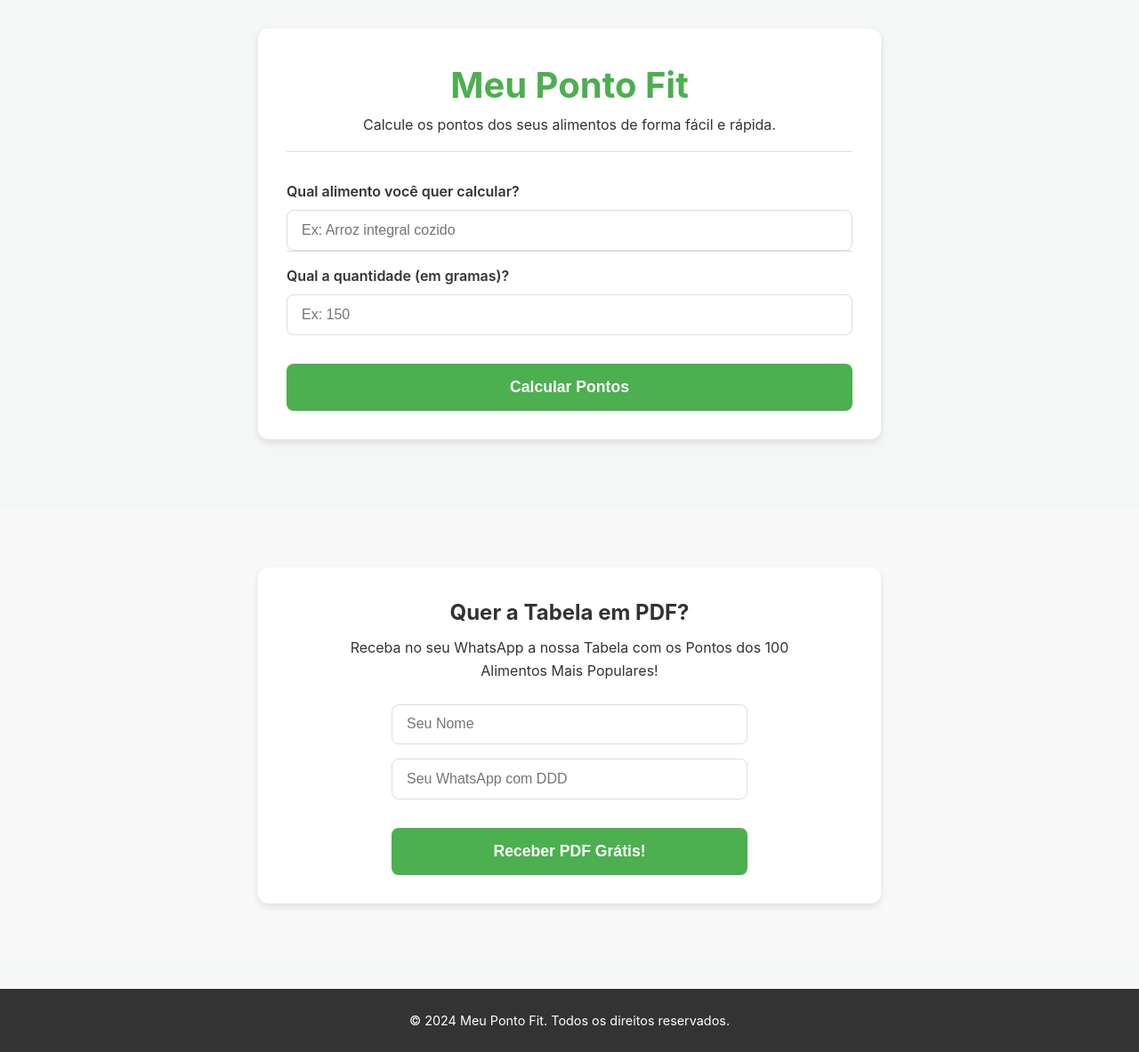
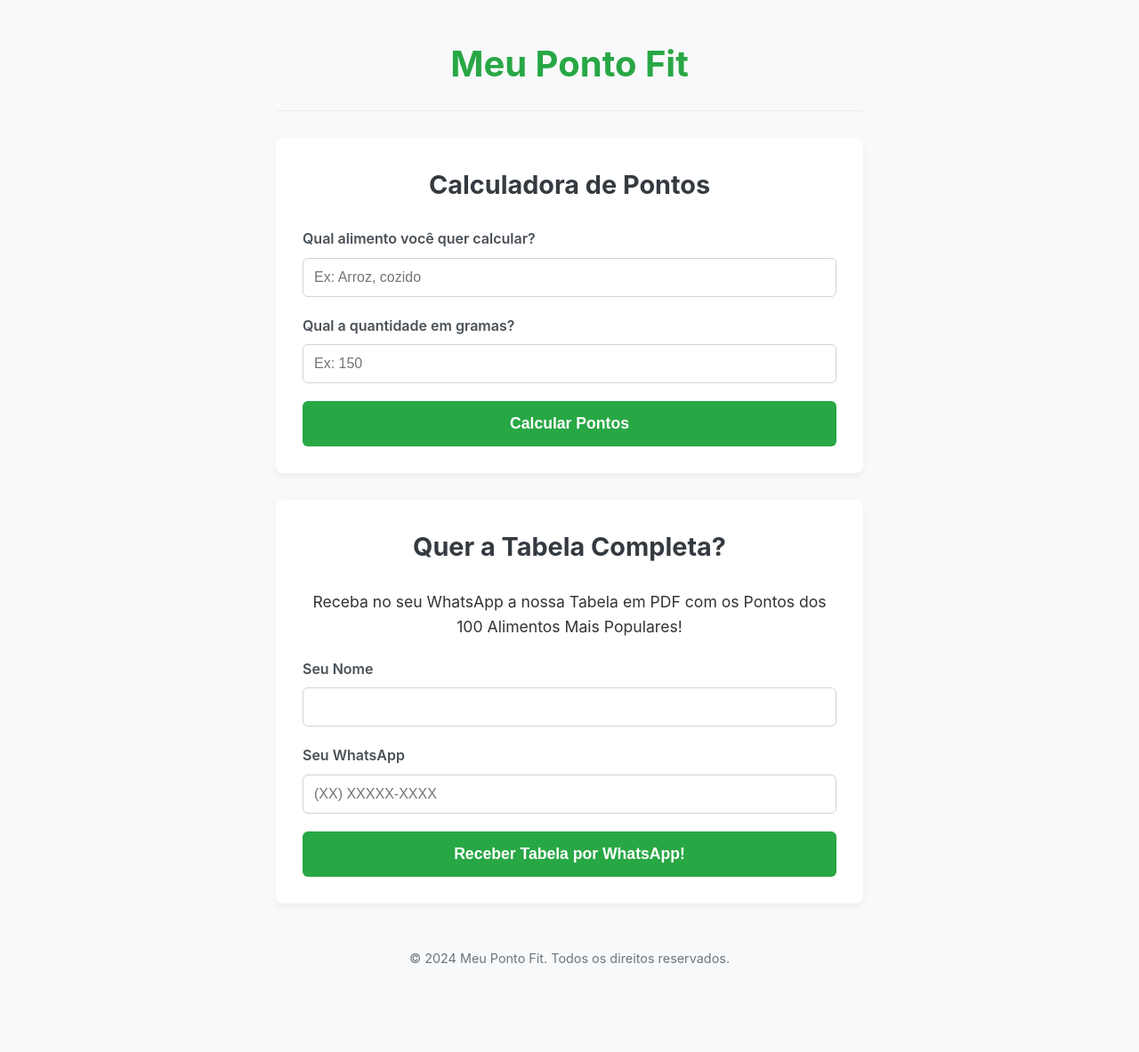
Before and after one commit to kaissanproject/meu-ponto-fit, a Flask app: page / in a window 1280 px wide. Shown: the whole page at 89% size. After the commit the page ends 1083 px from the top, so only its background shows below. Run offline with Flask 3, Linux system fonts and the light colour scheme; some libraries are stand-ins or nearby versions.

Commit message:
Update index.html

```diff
--- a/templates/index.html
+++ b/templates/index.html
@@ -5,372 +5,323 @@
     <meta name="viewport" content="width=device-width, initial-scale=1.0">
     <title>Meu Ponto Fit - Calculadora de Dieta dos Pontos</title>
     <style>
-        /* --- Estilo Geral e Reset --- */
-        :root {
-            --cor-principal: #4CAF50; /* Verde motivador */
-            --cor-principal-hover: #45a049;
-            --cor-fundo: #FFFFFF;
-            --cor-texto: #333333;
-            --cor-borda: #DDDDDD;
-            --sombra-caixa: 0 4px 8px rgba(0, 0, 0, 0.1);
-        }
-
+        /* CSS Reset Básico */
         * {
             margin: 0;
             padding: 0;
             box-sizing: border-box;
         }
 
+        /* Estilos Gerais */
         body {
-            font-family: -apple-system, BlinkMacSystemFont, 'Segoe UI', Roboto, Oxygen, Ubuntu, Cantarell, 'Open Sans', 'Helvetica Neue', sans-serif;
-            background-color: #F4F7F6;
-            color: var(--cor-texto);
+            font-family: -apple-system, BlinkMacSystemFont, 'Segoe UI', Roboto, 'Helvetica Neue', Arial, sans-serif;
+            background-color: #f8f9fa;
+            color: #333;
             line-height: 1.6;
-            display: flex;
-            flex-direction: column;
-            min-height: 100vh;
         }
 
-        /* --- Layout Principal --- */
         .container {
-            width: 90%;
             max-width: 700px;
-            margin: 2rem auto;
-            padding: 2rem;
-            background-color: var(--cor-fundo);
-            border-radius: 12px;
-            box-shadow: var(--sombra-caixa);
+            margin: 0 auto;
+            padding: 20px;
         }
 
-        main {
-            flex-grow: 1;
+        /* Cabeçalho */
+        .header {
+            text-align: center;
+            padding: 20px 0;
+            border-bottom: 1px solid #e9ecef;
+            margin-bottom: 30px;
         }
 
-        /* --- Cabeçalho --- */
-        header {
-            text-align: center;
-            margin-bottom: 2rem;
-            padding-bottom: 1rem;
-            border-bottom: 1px solid var(--cor-borda);
-        }
-
-        header h1 {
-            color: var(--cor-principal);
+        .header h1 {
             font-size: 2.5rem;
+            color: #28a745; /* Verde principal */
             font-weight: 700;
         }
 
-        /* --- Seção da Calculadora --- */
-        .calculadora-form {
-            display: flex;
-            flex-direction: column;
-            gap: 1rem;
+        /* Seções */
+        .section {
+            background-color: #ffffff;
+            padding: 30px;
+            border-radius: 8px;
+            box-shadow: 0 4px 6px rgba(0, 0, 0, 0.05);
+            margin-bottom: 30px;
         }
 
+        .section h2 {
+            text-align: center;
+            margin-bottom: 25px;
+            font-size: 1.8rem;
+            color: #343a40;
+        }
+
+        /* Formulário da Calculadora */
         .form-group {
-            display: flex;
-            flex-direction: column;
+            margin-bottom: 20px;
+            position: relative; /* Necessário para o autocomplete */
         }
 
         .form-group label {
-            margin-bottom: 0.5rem;
+            display: block;
+            margin-bottom: 8px;
             font-weight: 600;
+            color: #495057;
         }
 
         .form-group input {
-            padding: 0.8rem 1rem;
-            border: 1px solid var(--cor-borda);
-            border-radius: 8px;
+            width: 100%;
+            padding: 12px;
+            border: 1px solid #ced4da;
+            border-radius: 6px;
             font-size: 1rem;
-            width: 100%;
-            transition: border-color 0.3s ease;
+            transition: border-color 0.2s;
         }
 
         .form-group input:focus {
             outline: none;
-            border-color: var(--cor-principal);
+            border-color: #28a745;
+            box-shadow: 0 0 0 3px rgba(40, 167, 69, 0.2);
         }
 
-        /* Estilo para o Autocomplete */
-        .autocomplete-container {
-            position: relative;
-        }
-
-        .autocomplete-results {
+        /* Estilos do Autocomplete */
+        .autocomplete-items {
             position: absolute;
+            border: 1px solid #d4d4d4;
+            border-bottom: none;
+            border-top: none;
+            z-index: 99;
             top: 100%;
             left: 0;
             right: 0;
-            background: var(--cor-fundo);
-            border: 1px solid var(--cor-borda);
-            border-top: none;
-            border-radius: 0 0 8px 8px;
             max-height: 200px;
             overflow-y: auto;
-            z-index: 1000;
         }
 
-        .autocomplete-item {
-            padding: 0.75rem 1rem;
+        .autocomplete-items div {
+            padding: 10px;
             cursor: pointer;
+            background-color: #fff;
+            border-bottom: 1px solid #d4d4d4;
         }
 
-        .autocomplete-item:hover {
-            background-color: #f0f0f0;
+        .autocomplete-items div:hover {
+            background-color: #e9e9e9;
         }
 
-        /* --- Botão Principal --- */
-        .btn-calcular {
-            background-color: var(--cor-principal);
-            color: white;
-            padding: 1rem;
+        /* Botão */
+        .btn {
+            display: block;
+            width: 100%;
+            padding: 15px;
+            background-color: #28a745;
+            color: #ffffff;
             border: none;
-            border-radius: 8px;
+            border-radius: 6px;
             font-size: 1.1rem;
-            font-weight: 600;
+            font-weight: 700;
             cursor: pointer;
-            transition: background-color 0.3s ease, transform 0.2s ease;
-            margin-top: 1rem;
+            transition: background-color 0.2s, transform 0.1s;
         }
 
-        .btn-calcular:hover {
-            background-color: var(--cor-principal-hover);
-            transform: translateY(-2px);
+        .btn:hover {
+            background-color: #218838;
         }
 
-        /* --- Seção de Resultado --- */
+        .btn:active {
+            transform: translateY(1px);
+        }
+
+        /* Seção de Resultados */
         #resultado {
-            margin-top: 2rem;
+            margin-top: 25px;
+            padding: 20px;
+            background-color: #e2f5e7;
+            border-left: 5px solid #28a745;
+            border-radius: 6px;
             text-align: center;
-            padding: 1.5rem;
-            background-color: #e8f5e9; /* Verde bem claro */
-            border-radius: 8px;
-            border-left: 5px solid var(--cor-principal);
+            font-size: 1.2rem;
+            font-weight: 600;
             display: none; /* Começa escondido */
         }
 
-        #resultado p {
-            font-size: 1.2rem;
+        #resultado span {
+            color: #155724;
         }
 
-        #resultado .pontos {
-            font-size: 2.5rem;
-            font-weight: 700;
-            color: var(--cor-principal);
+        /* Seção de Leads */
+        .lead-section p {
+            text-align: center;
+            margin-bottom: 20px;
+            font-size: 1.1rem;
         }
 
-        /* --- Seção de Leads --- */
-        .leads-section {
+        /* Rodapé */
+        .footer {
             text-align: center;
-            margin-top: 3rem;
-            padding: 2rem;
-            background-color: #f9f9f9;
-        }
-
-        .leads-section h2 {
-            margin-bottom: 0.5rem;
-        }
-
-        .leads-section p {
-            margin-bottom: 1.5rem;
-            max-width: 500px;
-            margin-left: auto;
-            margin-right: auto;
-        }
-
-        .leads-form {
-            display: flex;
-            flex-direction: column;
-            gap: 1rem;
-            max-width: 400px;
-            margin: 0 auto;
-        }
-
-        /* --- Rodapé --- */
-        footer {
-            text-align: center;
-            padding: 1.5rem;
-            margin-top: 2rem;
-            background-color: #333;
-            color: white;
+            padding: 20px 0;
+            color: #6c757d;
             font-size: 0.9rem;
         }
     </style>
 </head>
 <body>
 
-    <main>
-        <div class="container">
-            <header>
-                <h1>Meu Ponto Fit</h1>
-                <p>Calcule os pontos dos seus alimentos de forma fácil e rápida.</p>
-            </header>
+    <div class="container">
+        <!-- CABEÇALHO -->
+        <header class="header">
+            <h1>Meu Ponto Fit</h1>
+        </header>
 
-            <section class="calculadora">
-                <form id="calculadoraForm" class="calculadora-form">
-                    <div class="form-group autocomplete-container">
+        <main>
+            <!-- SEÇÃO DA CALCULADORA -->
+            <section class="section">
+                <h2>Calculadora de Pontos</h2>
+                <form id="calculadoraForm">
+                    <div class="form-group" id="autocomplete-container">
                         <label for="alimento">Qual alimento você quer calcular?</label>
-                        <input type="text" id="alimento" name="alimento" placeholder="Ex: Arroz integral cozido" required autocomplete="off">
-                        <div id="autocompleteResults" class="autocomplete-results"></div>
+                        <input type="text" id="alimento" name="alimento" placeholder="Ex: Arroz, cozido" required autocomplete="off">
                     </div>
-
                     <div class="form-group">
-                        <label for="quantidade">Qual a quantidade (em gramas)?</label>
+                        <label for="quantidade">Qual a quantidade em gramas?</label>
                         <input type="number" id="quantidade" name="quantidade" placeholder="Ex: 150" required>
                     </div>
-
-                    <button type="submit" class="btn-calcular">Calcular Pontos</button>
+                    <button type="submit" class="btn">Calcular Pontos</button>
                 </form>
 
-                <div id="resultado">
-                    <!-- O resultado será inserido aqui pelo JavaScript -->
-                </div>
+                <!-- Área para exibir o resultado -->
+                <div id="resultado"></div>
             </section>
-        </div>
-    </main>
 
-    <section class="leads-section">
-        <div class="container">
-            <h2>Quer a Tabela em PDF?</h2>
-            <p>Receba no seu WhatsApp a nossa Tabela com os Pontos dos 100 Alimentos Mais Populares!</p>
-            <!--
-                IMPORTANTE: Substitua a action pela URL do seu formulário do Formspree.
-                Exemplo: action="https://formspree.io/f/xxxxxxxx"
-            -->
-            <form action="SEU_ENDPOINT_DO_FORMSPREE_AQUI" method="POST" class="leads-form">
-                <div class="form-group">
-                    <input type="text" name="Nome" placeholder="Seu Nome" required>
-                </div>
-                <div class="form-group">
-                    <input type="text" name="WhatsApp" placeholder="Seu WhatsApp com DDD" required>
-                </div>
-                <button type="submit" class="btn-calcular">Receber PDF Grátis!</button>
-            </form>
-        </div>
-    </section>
+            <!-- SEÇÃO DE CAPTURA DE LEADS -->
+            <section class="section lead-section">
+                <h2>Quer a Tabela Completa?</h2>
+                <p>Receba no seu WhatsApp a nossa Tabela em PDF com os Pontos dos 100 Alimentos Mais Populares!</p>
+                <!--
+                    !!!! IMPORTANTE !!!!
+                    COLE A SUA URL DO FORMSPREE AQUI EMBAIXO, NO LUGAR DE "SEU_ENDPOINT_DO_FORMSPREE_AQUI"
+                -->
+                <form action="https://formspree.io/f/mrbyleoq" method="POST">
+                    <div class="form-group">
+                        <label for="nome">Seu Nome</label>
+                        <input type="text" id="nome" name="name" required>
+                    </div>
+                    <div class="form-group">
+                        <label for="whatsapp">Seu WhatsApp</label>
+                        <input type="text" id="whatsapp" name="whatsapp" placeholder="(XX) XXXXX-XXXX" required>
+                    </div>
+                    <button type="submit" class="btn">Receber Tabela por WhatsApp!</button>
+                </form>
+            </section>
+        </main>
 
-    <footer>
-        <p>&copy; 2024 Meu Ponto Fit. Todos os direitos reservados.</p>
-    </footer>
+        <!-- RODAPÉ -->
+        <footer class="footer">
+            <p>&copy; 2024 Meu Ponto Fit. Todos os direitos reservados.</p>
+        </footer>
+    </div>
 
     <script>
-        // --- Lógica do Frontend ---
-
-        // Seleciona os elementos do HTML que vamos manipular
+    document.addEventListener('DOMContentLoaded', function() {
         const form = document.getElementById('calculadoraForm');
         const alimentoInput = document.getElementById('alimento');
-        const quantidadeInput = document.getElementById('quantidade');
         const resultadoDiv = document.getElementById('resultado');
-        const autocompleteResultsDiv = document.getElementById('autocompleteResults');
+        let currentFocus = -1;
 
-        let debounceTimer;
+        // --- LÓGICA DO AUTOCOMPLETE ---
+        alimentoInput.addEventListener('input', function(e) {
+            const query = this.value;
+            closeAllLists();
+            if (!query || query.length < 2) {
+                return false;
+            }
+            currentFocus = -1;
 
-        // --- Lógica do Autocomplete ---
-        alimentoInput.addEventListener('input', () => {
-            const query = alimentoInput.value;
+            // Cria a div que vai conter os itens do autocomplete
+            const autocompleteList = document.createElement('DIV');
+            autocompleteList.setAttribute('id', this.id + 'autocomplete-list');
+            autocompleteList.setAttribute('class', 'autocomplete-items');
+            this.parentNode.appendChild(autocompleteList);
 
-            // Limpa o timer anterior para evitar múltiplas requisições rápidas
-            clearTimeout(debounceTimer);
+            // Faz a requisição para a API de busca do Flask
+            fetch(`/search?q=${query}`)
+                .then(response => response.json())
+                .then(data => {
+                    data.forEach(item => {
+                        // Cria um item para cada sugestão
+                        const itemDiv = document.createElement('DIV');
+                        itemDiv.innerHTML = "<strong>" + item.substr(0, query.length) + "</strong>";
+                        itemDiv.innerHTML += item.substr(query.length);
+                        itemDiv.innerHTML += "<input type='hidden' value='" + item + "'>";
 
-            if (query.length < 2) {
-                autocompleteResultsDiv.innerHTML = '';
-                autocompleteResultsDiv.style.display = 'none';
-                return;
-            }
-
-            // Configura um novo timer. A busca só acontece após 300ms sem digitação.
-            debounceTimer = setTimeout(() => {
-                fetch(`/search?q=${encodeURIComponent(query)}`)
-                    .then(response => response.json())
-                    .then(data => {
-                        displayAutocomplete(data);
-                    })
-                    .catch(error => console.error('Erro na busca:', error));
-            }, 300);
+                        itemDiv.addEventListener('click', function(e) {
+                            alimentoInput.value = this.getElementsByTagName('input')[0].value;
+                            closeAllLists();
+                        });
+                        autocompleteList.appendChild(itemDiv);
+                    });
+                })
+                .catch(error => console.error('Erro no autocomplete:', error));
         });
 
-        function displayAutocomplete(items) {
-            if (items.length === 0) {
-                autocompleteResultsDiv.style.display = 'none';
-                return;
+        function closeAllLists(elmnt) {
+            const items = document.getElementsByClassName('autocomplete-items');
+            for (let i = 0; i < items.length; i++) {
+                if (elmnt != items[i] && elmnt != alimentoInput) {
+                    items[i].parentNode.removeChild(items[i]);
+                }
             }
-
-            autocompleteResultsDiv.innerHTML = '';
-            items.forEach(item => {
-                const itemDiv = document.createElement('div');
-                itemDiv.className = 'autocomplete-item';
-                itemDiv.textContent = item;
-                itemDiv.addEventListener('click', () => {
-                    alimentoInput.value = item;
-                    autocompleteResultsDiv.innerHTML = '';
-                    autocompleteResultsDiv.style.display = 'none';
-                });
-                autocompleteResultsDiv.appendChild(itemDiv);
-            });
-            autocompleteResultsDiv.style.display = 'block';
         }
 
-        // Esconde os resultados do autocomplete se o usuário clicar fora
-        document.addEventListener('click', function(event) {
-            if (!alimentoInput.contains(event.target)) {
-                autocompleteResultsDiv.style.display = 'none';
-            }
+        document.addEventListener('click', function (e) {
+            closeAllLists(e.target);
         });
 
+        // --- LÓGICA DO CÁLCULO DE PONTOS ---
+        form.addEventListener('submit', function(event) {
+            event.preventDefault(); // Impede o recarregamento da página
 
-        // --- Lógica do Cálculo ---
-        form.addEventListener('submit', function(event) {
-            // Previne o comportamento padrão do formulário, que é recarregar a página
-            event.preventDefault();
+            const alimento = alimentoInput.value;
+            const quantidade = document.getElementById('quantidade').value;
 
-            const food = alimentoInput.value;
-            const quantity = quantidadeInput.value;
+            // Mostra uma mensagem de carregando...
+            resultadoDiv.style.display = 'block';
+            resultadoDiv.innerHTML = '<span>Calculando...</span>';
 
-            // Mostra um feedback visual no botão enquanto calcula
-            const submitButton = form.querySelector('.btn-calcular');
-            submitButton.textContent = 'Calculando...';
-            submitButton.disabled = true;
-
-            // Envia os dados para o backend (nosso app.py)
+            // Faz a requisição para a API de cálculo do Flask
             fetch('/calculate', {
                 method: 'POST',
                 headers: {
                     'Content-Type': 'application/json',
                 },
-                body: JSON.stringify({ food: food, quantity: quantity }),
+                body: JSON.stringify({
+                    alimento: alimento,
+                    quantidade: quantidade
+                })
             })
             .then(response => response.json())
             .then(data => {
-                // Atualiza a interface com o resultado ou com uma mensagem de erro
                 if (data.error) {
-                    displayResult(`
-                        <p><strong>Erro:</strong> ${data.error}</p>
-                    `);
+                    // Se o backend retornar um erro, exibe a mensagem de erro
+                    resultadoDiv.innerHTML = `<span style="color: #721c24;">Erro: ${data.error}</span>`;
+                    resultadoDiv.style.backgroundColor = '#f8d7da';
+                    resultadoDiv.style.borderColor = '#f5c6cb';
                 } else {
-                    displayResult(`
-                        <p>${data.quantity}g de <strong>${data.food_name}</strong> equivalem a:</p>
-                        <p class="pontos">${data.pontos} pontos</p>
-                    `);
+                    // Se for sucesso, exibe o resultado formatado
+                    resultadoDiv.innerHTML = `<span>${data.quantidade}g de ${data.alimento} equivale(m) a <strong>${data.pontos} pontos</strong>.</span>`;
+                    resultadoDiv.style.backgroundColor = '#e2f5e7';
+                    resultadoDiv.style.borderColor = '#28a745';
                 }
             })
             .catch(error => {
+                // Erro de conexão ou rede
                 console.error('Erro ao calcular:', error);
-                displayResult(`
-                    <p><strong>Erro:</strong> Não foi possível conectar ao servidor. Tente novamente mais tarde.</p>
-                `);
-            })
-            .finally(() => {
-                // Restaura o botão ao estado original
-                submitButton.textContent = 'Calcular Pontos';
-                submitButton.disabled = false;
+                resultadoDiv.innerHTML = `<span style="color: #721c24;">Erro: Não foi possível conectar ao servidor. Tente novamente mais tarde.</span>`;
+                resultadoDiv.style.backgroundColor = '#f8d7da';
+                resultadoDiv.style.borderColor = '#f5c6cb';
             });
         });
-
-        function displayResult(htmlContent) {
-            resultadoDiv.innerHTML = htmlContent;
-            resultadoDiv.style.display = 'block';
-        }
-
+    });
     </script>
 </body>
 </html>
```
